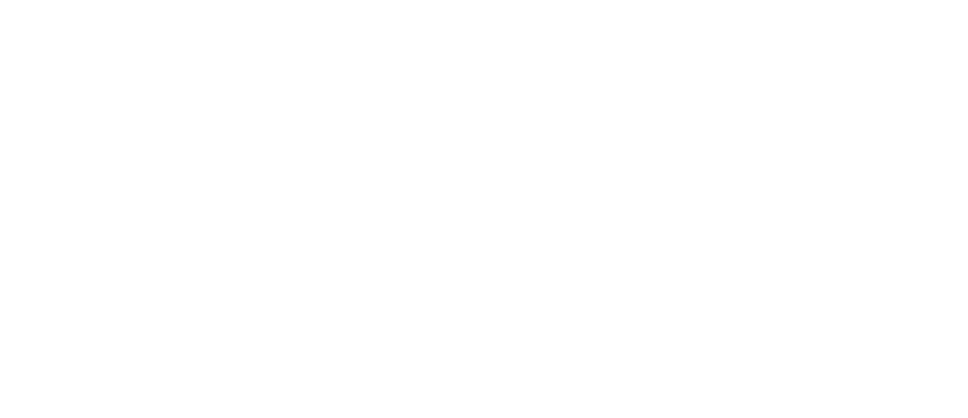
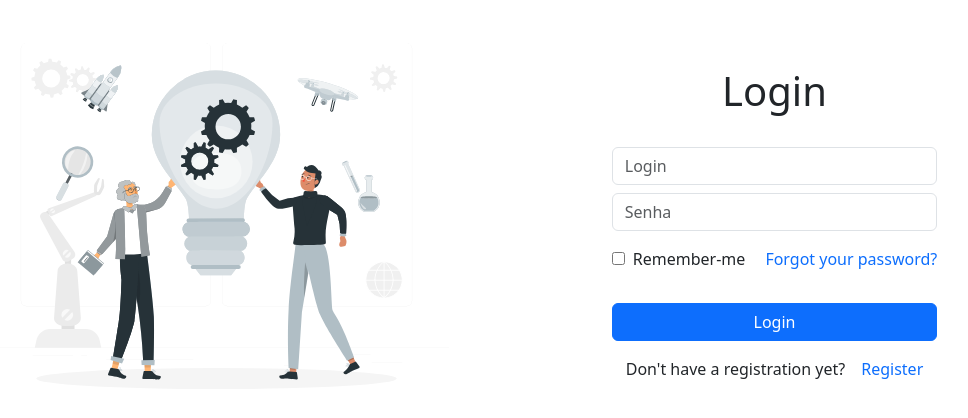
Before and after one commit to jao338/GaleriaFront, a Vue app: page /login in a window 1280 px wide. Before the commit this address had no page. Shown: the part 176-594 px from the top of the page, without its empty margins (98-1066 px from the left). Built offline with nearby package versions, Linux system fonts and the light colour scheme.

Commit message:
3 - Pagina de login quase finalizada

```diff
--- a/public/css/style.css
+++ b/public/css/style.css
@@ -29,6 +29,10 @@
     margin-bottom: 32px !important;
 }
 
+#login{
+    height: 100vh;
+}
+
 
 /* Paddding */
 
@@ -39,6 +43,10 @@
 .pRL-128{
     padding-left: 128px !important;
     padding-right: 128px !important;
+}
+
+.pR-16{
+    padding-right: 16px !important;
 }
 
 .pR-32{
@@ -79,6 +87,10 @@
     margin-left: 8px !important;
 }
 
+.mB-8{
+    margin-bottom: 8px !important;
+}
+
 .mB-16{
     margin-bottom: 16px !important;
 }
--- a/src/components/HeaderComponent.vue
+++ b/src/components/HeaderComponent.vue
@@ -2,13 +2,13 @@
     <div id="headerComponent">
         <div class="navbar">
             <div class="container d-flex justify-content-between">
-                <a href="/" class="navbar-brand">
+                <routerLink :to="{ name:'home' }" class="navbar-brand">
                     <svg xmlns="http://www.w3.org/2000/svg" width="80" height="80" fill="currentColor"
                         class="bi bi-github" viewBox="0 0 16 16">
                         <path
                             d="M8 0C3.58 0 0 3.58 0 8c0 3.54 2.29 6.53 5.47 7.59.4.07.55-.17.55-.38 0-.19-.01-.82-.01-1.49-2.01.37-2.53-.49-2.69-.94-.09-.23-.48-.94-.82-1.13-.28-.15-.68-.52-.01-.53.63-.01 1.08.58 1.23.82.72 1.21 1.87.87 2.33.66.07-.52.28-.87.51-1.07-1.78-.2-3.64-.89-3.64-3.95 0-.87.31-1.59.82-2.15-.08-.2-.36-1.02.08-2.12 0 0 .67-.21 2.2.82.64-.18 1.32-.27 2-.27.68 0 1.36.09 2 .27 1.53-1.04 2.2-.82 2.2-.82.44 1.1.16 1.92.08 2.12.51.56.82 1.27.82 2.15 0 3.07-1.87 3.75-3.65 3.95.29.25.54.73.54 1.48 0 1.07-.01 1.93-.01 2.2 0 .21.15.46.55.38A8.012 8.012 0 0 0 16 8c0-4.42-3.58-8-8-8" />
                     </svg>
-                </a>
+                </routerLink>
 
                 <div class="d-flex align-items-center navbar-brand">
 
@@ -24,8 +24,8 @@
                     </a>
 
                     <div>
-                        <a href="/login" class="btn btn-dark mR-8">Login</a>
-                        <a href="/register" class="btn btn-outline-dark">Register</a>
+                        <routerLink class="btn btn-dark mR-8" :to="{ name: 'login' }">Login</routerLink>
+                        <routerLink class="btn btn-outline-dark mR-8" :to="{ name: 'register' }">Register</routerLink>
                     </div>
 
                 </div>
--- a/src/components/SearchComponent.vue
+++ b/src/components/SearchComponent.vue
@@ -1,15 +1,32 @@
 <template>
-  <div class="d-flex">
+
+  <form @submit.prevent="search" class="d-flex">
 
     <input type="text" class="form-control" placeholder="Search">
     <button type="submit" class="btn btn-outline-dark mL-8">Search</button>
 
-    </div>
+  </form>
 
 </template>
 
 <script>
 export default {
+
+  setup(){
+
+    function search(){
+
+      console.log('Hello World');
+
+    }
+
+    return {
+
+      search,
+
+    }
+
+  }
 
 }
 </script>
--- a/src/router/index.js
+++ b/src/router/index.js
@@ -8,14 +8,24 @@
     component: HomeView
   },
 
-  // {
-  //   path: '/users',
-  //   name: 'users',
-  //   // route level code-splitting
-  //   // this generates a separate chunk (about.[hash].js) for this route
-  //   // which is lazy-loaded when the route is visited.
-  //   component: () => import(/* webpackChunkName: "about" */ '../views/UsersView.vue')
-  // }
+  {
+    path: '/login',
+    name: 'login',
+    // route level code-splitting
+    // this generates a separate chunk (about.[hash].js) for this route
+    // which is lazy-loaded when the route is visited.
+    component: () => import(/* webpackChunkName: "about" */ '../views/LoginView.vue')
+  },
+
+  {
+    path: '/register',
+    name: 'register',
+    // route level code-splitting
+    // this generates a separate chunk (about.[hash].js) for this route
+    // which is lazy-loaded when the route is visited.
+    component: () => import(/* webpackChunkName: "about" */ '../views/RegisterView.vue')
+  },
+
 ]
 
 const router = createRouter({
--- a/src/views/HomeView.vue
+++ b/src/views/HomeView.vue
@@ -1,16 +1,14 @@
 <template>
   <div id="home" class="container">
     <HeaderComponent class="mB-32"></HeaderComponent>
-
-    <!-- <h3 class="mB-16">Galeria de imagens</h3> -->
 
     <SearchComponent/>
 
     <CardsComponent/>
 
-  <div v-for="user in users" :key="user.id">
+  <!-- <div v-for="user in users" :key="user.id">
     <span>{{ user.name }}</span>
-  </div>
+  </div> -->
 
   </div>
 </template>
@@ -39,6 +37,8 @@
         .then((res) => {
           users.value = res.data;
         });
+
+        document.title = 'Gallery'
     });
 
     return {
@@ -46,19 +46,5 @@
     };
 
   }
-
-  // data() {
-  //   return {
-  //     users: [],
-  //     }
-  // },
-
-  // mounted() {
-  //   fetch('http://127.0.0.1:8000/api/users')
-  //   .then(response => response.json())
-  //   .then((res) => {
-  //     this.users = res.data;
-  //   });
-  // }
 }
 </script>
--- /dev/null
+++ b/src/views/LoginView.vue
@@ -0,0 +1,57 @@
+<template>
+
+  <div id="login" class="container d-flex flex-column justify-content-center">
+
+    <div class="row">
+
+      <div class="d-flex col-md-5">
+        <img src="../assets/img/login.svg" alt="" srcset="" class="w-100">
+      </div>
+
+      <div class="d-flex col-md-7 align-items-center">
+
+
+        <form @submit.prevent="login" class="d-flex flex-column align-items-center w-100">
+
+          <h1 class="mB-32">Login</h1>
+
+          <input type="text" name="login" placeholder="Login" class="form-control w-50 mB-8">
+          <input type="text" name="password" placeholder="Senha" class="form-control w-50">
+
+          <div class="w-50 d-flex justify-content-between mT-16">
+
+            <div class="mB-32">
+              <input type="checkbox" name="remember_token" class="mR-8">
+              <label for="remember_token">Remember-me</label>
+            </div>
+
+            <routerLink :to="{ name : 'home' }">Forgot your password?</routerLink>
+
+          </div>
+
+          <button type="submit" class="btn btn-primary w-50">Login</button>
+
+          <div class="d-flex justify-content-center w-50 mT-16">
+            <span class="mR-16">Don't have a registration yet?</span>
+            <routerLink :to="{ name : 'register'}">Register</routerLink>
+          </div>
+
+        </form>
+
+      </div>
+
+    </div>
+
+  </div>
+
+</template>
+
+<script>
+export default {
+
+}
+</script>
+
+<style>
+
+</style>
--- /dev/null
+++ b/src/views/RegisterView.vue
@@ -0,0 +1,13 @@
+<template>
+  <div>Register</div>
+</template>
+
+<script>
+export default {
+
+}
+</script>
+
+<style>
+
+</style>
```
Also changed, not shown: pendencies.txt (added), src/assets/img/login.svg (added), src/assets/img/logo.png (renamed from src/assets/logo.png).
